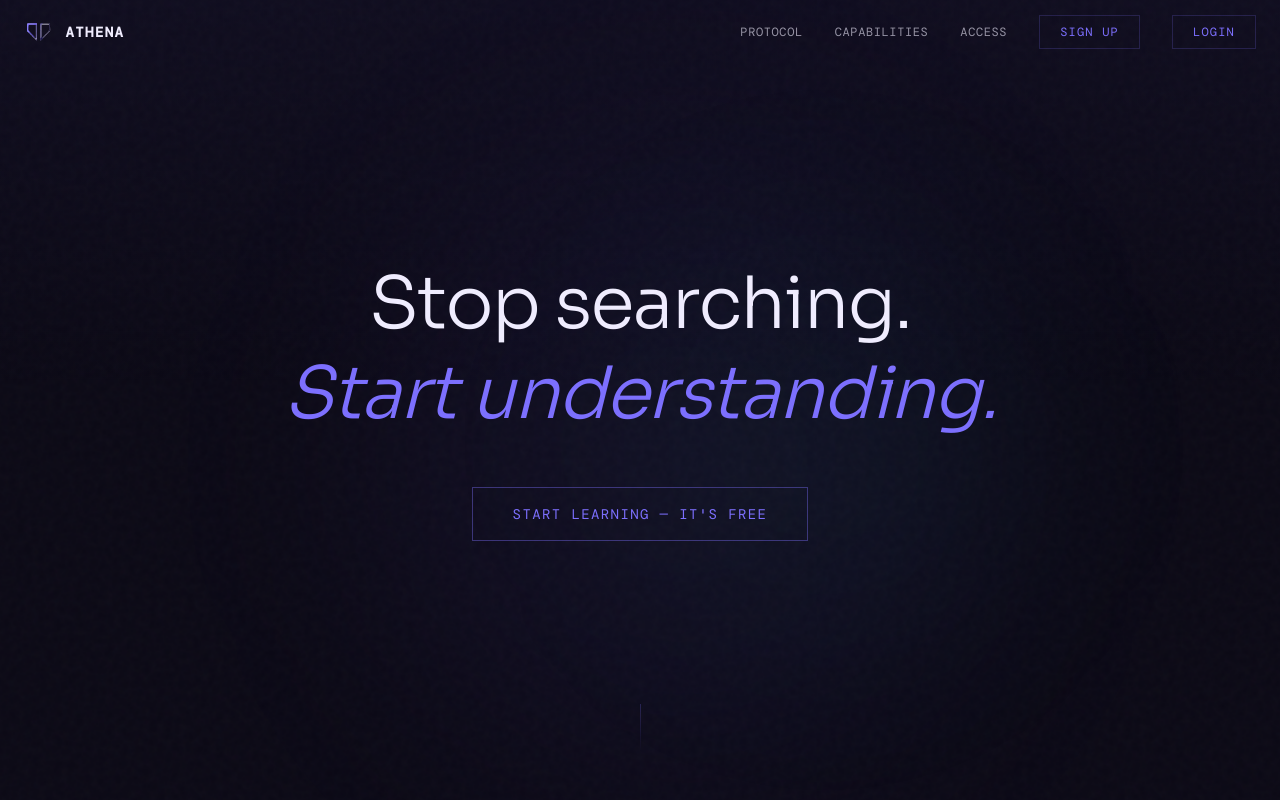
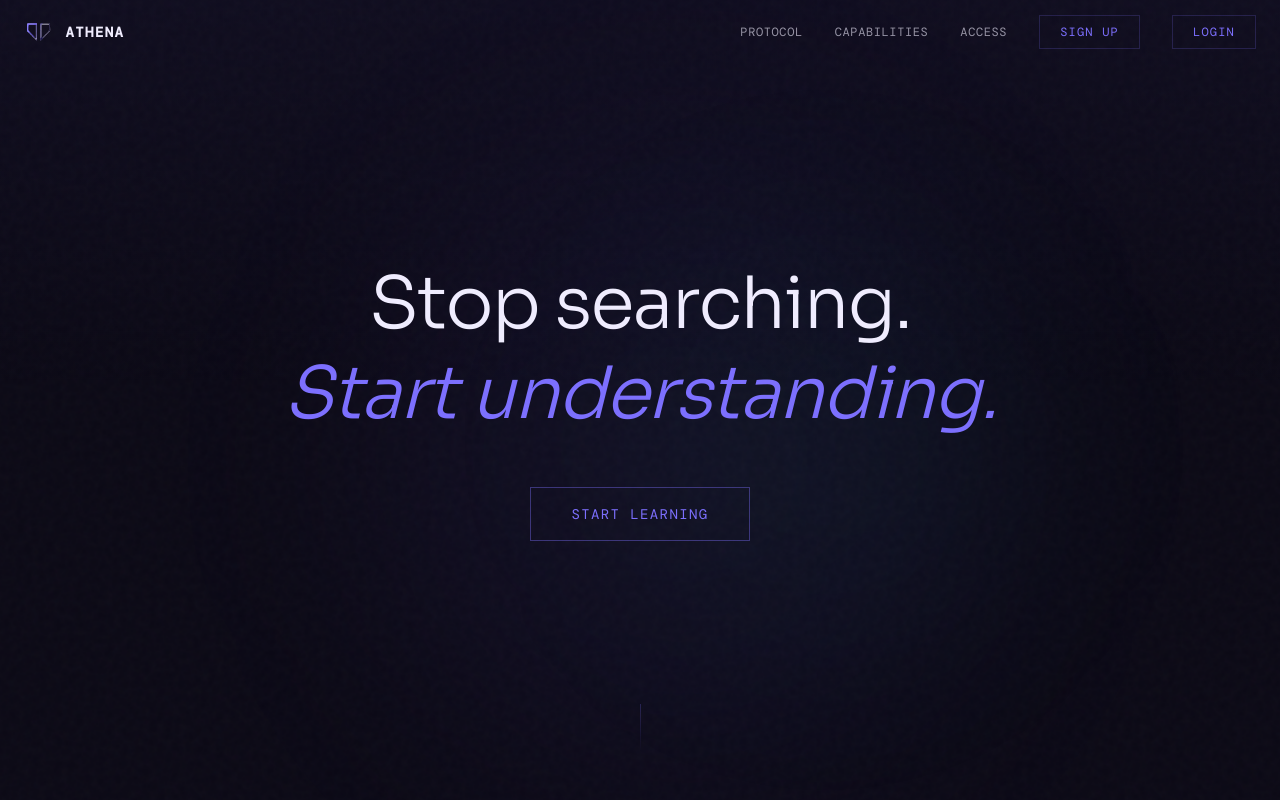
Before and after one commit to adriel-babalola/athena-website, a React (Vite) app in the folder client/: page / in a window 1280 px wide. Shown: the top 800 px of the page. Built offline with nearby package versions, Linux system fonts and the light colour scheme; no server answers.

Commit message:
first page content fix

```diff
--- a/client/src/components/HeroSection.jsx
+++ b/client/src/components/HeroSection.jsx
@@ -36,7 +36,7 @@ export default function HeroSection() {
               onClick={() => scrollTo('capabilities')}
               className="px-6 sm:px-10 py-3 sm:py-4 border border-athena-purple/40 text-athena-purple font-mono text-xs sm:text-sm uppercase tracking-widest hover:bg-athena-purple hover:text-white transition-all duration-300 group"
             >
-              START LEARNING — IT'S FREE
+              START LEARNING
             </button>
           </motion.div>
         </motion.div>
```
